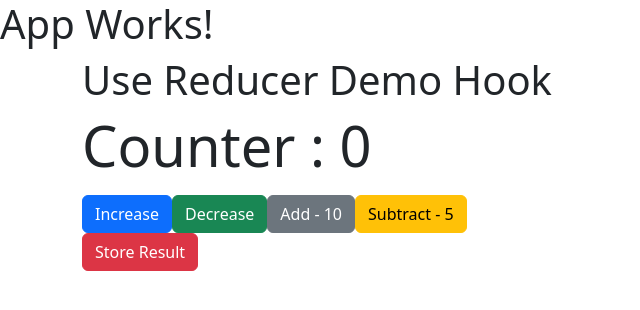
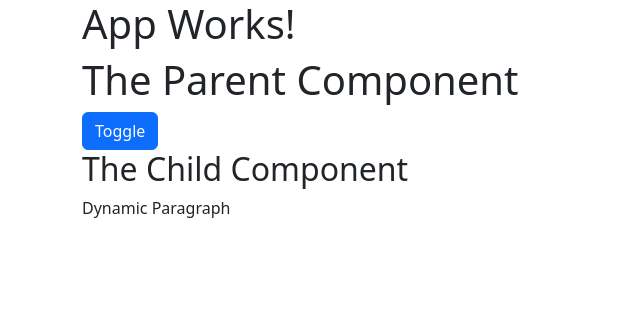
Before and after one commit to synergy2411/apr-24-frontend, a React (Create React App) app in the folder frontend/: page / in a window 1280 px wide. Shown: the top 310 px of the page, without its empty margins (0-640 px from the left). Built offline with nearby package versions, Linux system fonts and the light colour scheme.

Commit message:
optimized child

```diff
--- a/frontend/src/App.js
+++ b/frontend/src/App.js
@@ -1,8 +1,8 @@
-import UseReducerDemo from "./Components/Demo/UseReducerDemo";
+import ParentComp from "./Components/Demo/OptimizedComp/ParentComp";
 
 function App() {
   return (
-    <div>
+    <div className="container">
       <h1> App Works!</h1>
       {/* <Expenses /> */}
 
@@ -16,7 +16,9 @@ function App() {
 
       {/* <CompA /> */}
 
-      <UseReducerDemo />
+      {/* <UseReducerDemo /> */}
+
+      <ParentComp />
     </div>
   );
 }
--- /dev/null
+++ b/frontend/src/Components/Demo/OptimizedComp/ChildComp.jsx
@@ -0,0 +1,16 @@
+import { memo } from "react";
+
+function ChildComp({ toggle }) {
+  console.log("Child Renders");
+  return (
+    <>
+      <h2>The Child Component</h2>
+      {toggle && <p>Dynamic Paragraph</p>}
+    </>
+  );
+}
+
+export default memo(ChildComp);
+
+// prevProps.toggle === currProps.toggle -> memo() does NOT re-render Child component
+// prevProps.toggle !== currProps.toggle -> memo() does re-render the child component
--- /dev/null
+++ b/frontend/src/Components/Demo/OptimizedComp/ParentComp.jsx
@@ -0,0 +1,22 @@
+import { useState } from "react";
+import ChildComp from "./ChildComp";
+
+function ParentComp() {
+  const [toggle, setToggle] = useState(false);
+
+  console.log("Parent renders");
+
+  return (
+    <>
+      <h1>The Parent Component</h1>
+
+      <button className="btn btn-primary" onClick={() => setToggle(!toggle)}>
+        Toggle
+      </button>
+
+      <ChildComp toggle={true} />
+    </>
+  );
+}
+
+export default ParentComp;
--- a/frontend/src/Components/Demo/UseReducerDemo.jsx
+++ b/frontend/src/Components/Demo/UseReducerDemo.jsx
@@ -74,8 +74,8 @@ function UseReducerDemo() {
       </button>
 
       <ul>
-        {state.result.map((r) => (
-          <li key={r}>{r}</li>
+        {state.result.map((r, i) => (
+          <li key={i}>{r}</li>
         ))}
       </ul>
     </div>
```
